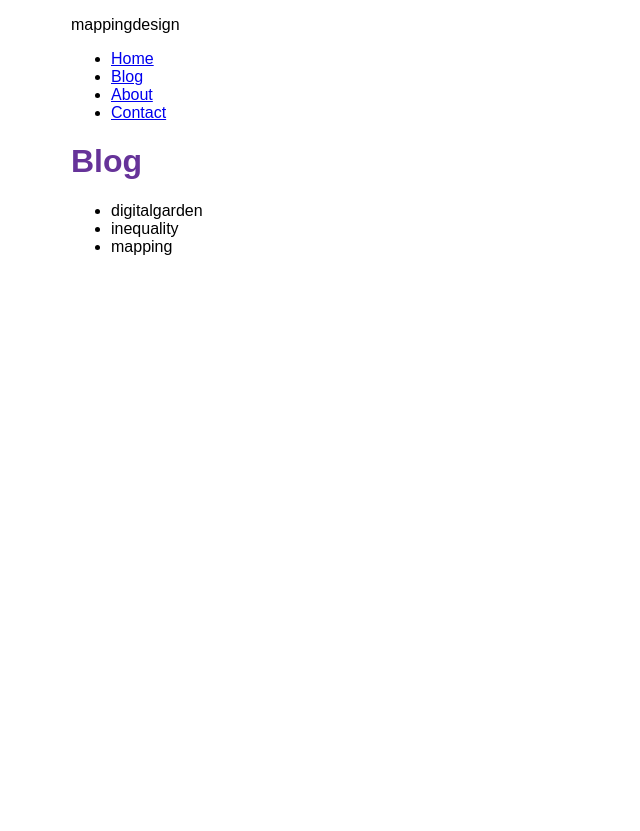
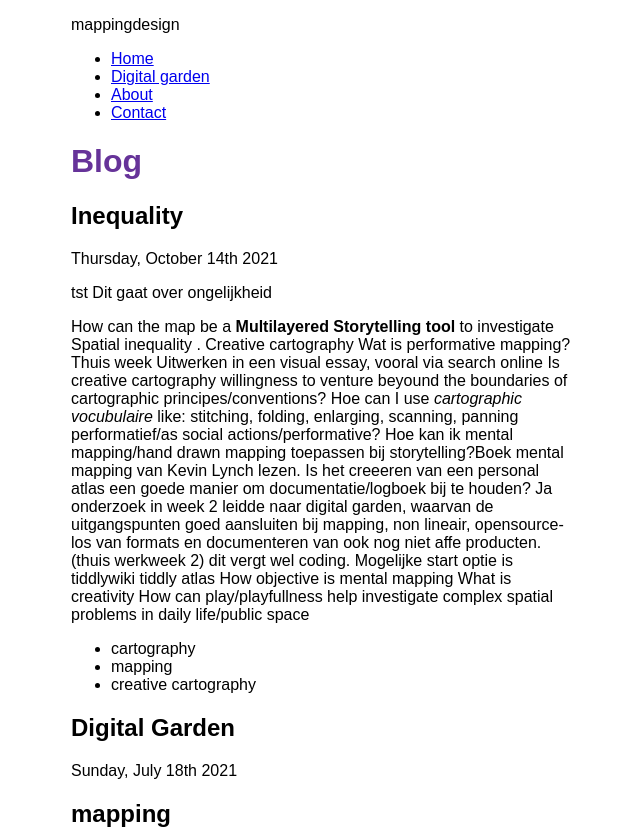
Before and after one commit to sabeare/mappingdesign, a Gatsby site: page /blog in a window 1280 px wide. Shown: the top 831 px of the page, without its empty margins (319-959 px from the left). Before the commit the page ends 800 px from the top, so only its background shows below. Built offline with nearby package versions, Linux system fonts and the light colour scheme; Gatsby itself is replaced by a stand-in of ours.

Commit message:
blog posts toegevoegd

```diff
--- a/src/components/layout.js
+++ b/src/components/layout.js
@@ -14,7 +14,7 @@ import {
 /* Step 2: Define your component. Note that your
 component name should start with a capital letter. */
 const Layout = ({pageTitle, pageHeading, children})=> {
-    const data = useStaticQuery(graphql`
+    const data = useStaticQuery (graphql`
     query title {
         site {
           siteMetadata {
@@ -33,7 +33,7 @@ const Layout = ({pageTitle, pageHeading, children})=> {
          <nav>
             <ul className={navLinks}>
                 <li className={navLinkItem}><Link to="/" className={navLinkText}>Home</Link></li>
-                <li className={navLinkItem}><Link to="/blog" className={navLinkText}>Blog</Link></li>
+                <li className={navLinkItem}><Link to="/blog" className={navLinkText}>Digital garden</Link></li>
                 <li className={navLinkItem}><Link to="/about" className={navLinkText}>About</Link></li>
                 <li className={navLinkItem}><Link to="/contact" className={navLinkText}>Contact</Link></li>
             </ul>
--- a/src/pages/blog.js
+++ b/src/pages/blog.js
@@ -4,6 +4,7 @@ import * as React from "react";
 import Layout from "../components/layout";
 import { StaticImage } from "gatsby-plugin-image"
 import { graphql } from 'gatsby'
+import { MDXRenderer } from "gatsby-plugin-mdx";
 
 /* Step 2: Define your component. Note that your
 component name should start with a capital letter. */
@@ -12,13 +13,14 @@ const Blog = ({data})=> {
   return (
     <>
         <Layout pageHeading='Blog' pageTitle='Digital garden' >
-            <ul>
-              {data.allFile.nodes.map((node) =>{
-                 return <li key = {node.name}>{node.name}</li>;
+
+              {data.allMdx.nodes.map((node) =>{
+                return <article key = {node.id}>
+                    <h2>{node.frontmatter.title}</h2>
+                    <p>{node.frontmatter.date}</p>
+                    <MDXRenderer>{node.body}</MDXRenderer>
+                    </article>;
               })}
-            </ul>
-
-
 
         </Layout>
     </>
@@ -29,12 +31,17 @@ const Blog = ({data})=> {
 can be used by other parts of your app. */
 
 export const query = graphql`
-    query {
-    allFile(filter: {sourceInstanceName: {eq: "blog"}}) {
+query {
+    allMdx(sort: {fields: frontmatter___date, order: DESC}) {
       nodes {
-        name
+        frontmatter {
+          date(formatString: "dddd, MMMM Do YYYY")
+          title
+        }
+        id
+        body
       }
     }
   }
-  `;
+`;
 export default Blog;
--- a/src/pages/index.js
+++ b/src/pages/index.js
@@ -21,7 +21,6 @@ const Homepage = ()=> {
             src="../images/baukje.jpg"
             alt="baukje rienks portret"
 
-
             />
 
 
```
